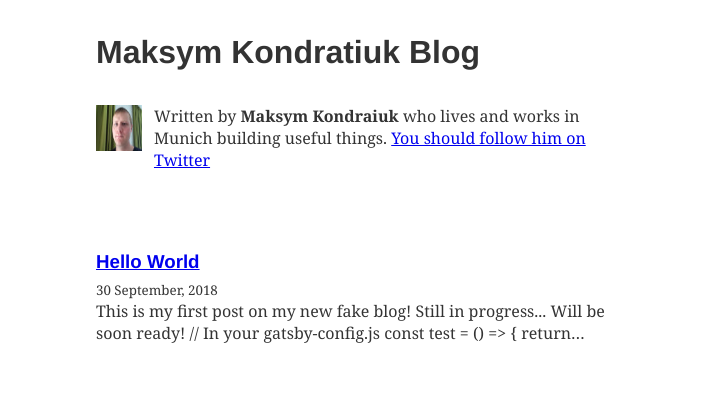
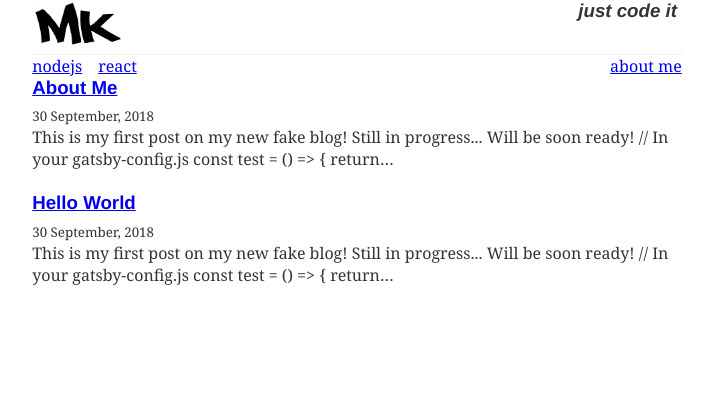
Before and after one commit to SubVersive/subversive.github.io, a Gatsby site: page / in a window 1280 px wide. Shown: the whole page, without its empty margins (283-996 px from the left). Built offline with nearby package versions, Linux system fonts and the light colour scheme; Gatsby itself is replaced by a stand-in of ours; some packages are replaced by stand-ins of ours; what typography-theme-github would draw is missing.

Commit message:
Create header and top menu

````diff
--- a/src/components/header/Header.css
+++ /dev/null
@@ -1,4 +0,0 @@
-.myheader {
-  color: red;
-  background-color: green;
-}
--- a/src/components/header/Header.jsx
+++ b/src/components/header/Header.jsx
@@ -1,17 +1,54 @@
-import React from 'react'
-import { Link } from 'gatsby'
+import React from 'react';
+import { Link } from 'gatsby';
 
 import { rhythm, scale } from '../../utils/typography'
 
-import headerStyles from "./Header.css"
+import logoPng from './logo.png';
 
-console.log(headerStyles)
+const container = {
+  display: 'flex',
+  alignItems: 'center',
+  justifyContent: 'center',
+  height: rhythm(2),
+};
+
+const logo = {
+  width: 94,
+  height: 67,
+};
+
+const logoLink = {
+  ...logo,
+  display: 'block',
+};
+
+const left = {
+  flexGrow: '1',
+};
+
+const right = {
+  flexGrow: '4',
+  display: 'flex',
+};
+
+const promo = {
+  marginLeft: 'auto',
+  marginRight: '0.3rem',
+  fontStyle: 'italic',
+};
 
 const Header = () => (
-  <div
-    className={headerStyles.myheader}
-  >
-    Heelo
+  <div style={container}>
+    <div style={left}>
+      <div style={logo}>
+        <Link style={logoLink} to='/' rel="home">
+          <img alt="logo" src={logoPng} />
+        </Link>
+      </div>
+    </div>
+    <div style={right}>
+      <div style={promo}><h3>just code it</h3></div>
+    </div>
   </div>
 );
 
--- a/src/components/layout/Layout.jsx
+++ b/src/components/layout/Layout.jsx
@@ -1,76 +1,22 @@
 import React from 'react'
-import { Link } from 'gatsby'
 
-import { rhythm, scale } from '../../utils/typography'
+import { rhythm } from '../../utils/typography'
 
 import Header from '../header/Header';
+import Menu from '../menu/Menu';
 
-// import layoutStyles from "./layout.css"
-
-class Layout extends React.Component {
-  render() {
-    const { location, children } = this.props
-    const rootPath = '/'
-    let header
-
-    if (location.pathname === rootPath) {
-      header = (
-        <h1
-          style={{
-            ...scale(1.5),
-            marginBottom: rhythm(1.5),
-            marginTop: 0,
-          }}
-        >
-          <Link
-            style={{
-              boxShadow: 'none',
-              textDecoration: 'none',
-              color: 'inherit',
-            }}
-            to={'/'}
-          >
-            Maksym Kondratiuk Blog
-          </Link>
-        </h1>
-      )
-    } else {
-      header = (
-        <h3
-          style={{
-            // fontFamily: 'Montserrat, sans-serif',
-            marginTop: 0,
-            marginBottom: rhythm(-1),
-          }}
-        >
-          <Link
-            style={{
-              boxShadow: 'none',
-              textDecoration: 'none',
-              color: 'inherit',
-            }}
-            to={'/'}
-          >
-            Maksym Kondratiuk Blog
-          </Link>
-        </h3>
-      )
-    }
-    return (
+const Layout = ({ children, location }) => (
   <div
     style={{
       marginLeft: 'auto',
       marginRight: 'auto',
-          maxWidth: rhythm(24),
-          padding: `${rhythm(1.5)} ${rhythm(3 / 4)}`,
+      maxWidth: rhythm(28),
     }}
   >
-        {/* <Header /> */}
-        {header}
+    <Header />
+    <Menu path={location.pathname} />
     {children}
   </div>
-    )
-  }
-}
+);
 
 export default Layout
--- /dev/null
+++ b/src/components/menu/Menu.jsx
@@ -0,0 +1,68 @@
+import React from 'react';
+import { Link } from 'gatsby';
+
+import { rhythm, scale } from '../../utils/typography';
+
+const container = {
+  marginTop: '0.5rem',
+  display: 'flex',
+  alignItems: 'center',
+  justifyContent: 'center',
+  height: rhythm(1),
+  borderTop: '1px solid #eee'
+};
+
+const logo = {
+  width: 94,
+  height: 67,
+};
+
+const left = {
+  flexGrow: '1',
+};
+
+const right = {
+  flexGrow: '4',
+  display: 'flex',
+};
+
+const link = {
+  fontSize: '1rem',
+  marginRight: '1rem',
+};
+
+const aboutLink = {
+  fontSize: '1rem',
+  marginLeft: 'auto',
+};
+
+const selected = {
+  ...link,
+  fontWeight: 'bold',
+};
+
+const selectedAboutLink = {
+  ...aboutLink,
+  fontWeight: 'bold',
+};
+
+const renderLink = (text, path, current) => (
+  <Link style={current === path ? selected : link} to={path} rel="next">{text}</Link>
+);
+const renderAboutLink = (text, path, current) => (
+  <Link style={current === path ? selectedAboutLink : aboutLink} to={path} rel="next">{text}</Link>
+);
+
+const Menu = ({ path }) => (
+  <div style={container}>
+    <div style={left}>
+      {renderLink('nodejs', '/nodejs', path)}
+      {renderLink('react', '/react', path)}
+    </div>
+    <div style={right}>
+      {renderAboutLink('about me', '/about', path)}
+    </div>
+  </div>
+);
+
+export default Menu
--- /dev/null
+++ b/src/pages/about.md
@@ -0,0 +1,17 @@
+---
+title: About Me
+date: "2018-09-30T12:00:03.284Z"
+---
+
+This is my first post on my new fake blog!
+Still in progress...
+Will be soon ready!
+
+```javascript
+// In your gatsby-config.js
+const test = () => {
+  return {
+    just: 'a test'
+  }
+}
+```
--- a/src/pages/index.js
+++ b/src/pages/index.js
@@ -3,11 +3,8 @@ import { Link, graphql } from 'gatsby'
 import get from 'lodash/get'
 import Helmet from 'react-helmet'
 
-import Bio from '../components/Bio'
 import Layout from '../components/layout/Layout.jsx'
 import { rhythm } from '../utils/typography'
-
-import favicon from '../assets/favicon.jpg';
 
 class BlogIndex extends React.Component {
   render() {
@@ -33,7 +30,6 @@ class BlogIndex extends React.Component {
           <meta name="msapplication-TileColor" content="#da532c" />
           <meta name="theme-color" content="#ffffff" />
         </Helmet>
-        <Bio />
         {posts.map(({ node }) => {
           const title = get(node, 'frontmatter.title') || node.fields.slug
           return (
````
Also changed, not shown: src/components/header/logo.png (added), src/components/layout/Layout.css (deleted). Lines whose indentation alone changed are shown as unchanged.
